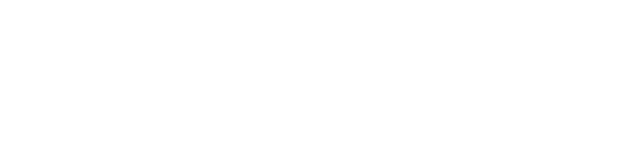
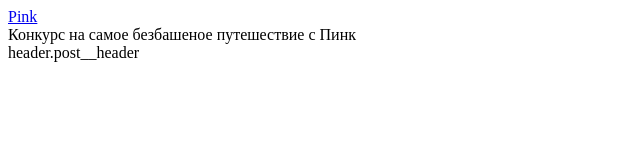
Before and after one commit to SityXXX/78852-pink, a website: page post.html in a window 1280 px wide. Shown: the whole page, without its empty margins (0-640 px from the left). Drawn offline with Linux system fonts and the light colour scheme.

Commit message:
Начал верстку страницы

```diff
--- a/post.html
+++ b/post.html
@@ -1,10 +1,21 @@
 <!DOCTYPE html>
-<html lang="en">
+<html lang="ru">
 <head>
     <meta charset="UTF-8">
-    <title>Title</title>
+    <title>Антон и Надя в Тайланде</title>
 </head>
 <body>
-
+<header class="page-header">
+  <div class="nav-bar">
+    <div class="nav-bar__site-name"><a class="nav-bar__link" href="/">Pink</a></div>
+    <div class="nav-bar__nav"></div>
+  </div>
+  <div class="slogan">Конкурс на самое безбашеное путешествие с Пинк</div>
+</header>
+<main class="main-content">
+  <div class="post">
+    header.post__header
+  </div>
+</main>
 </body>
 </html>
```
